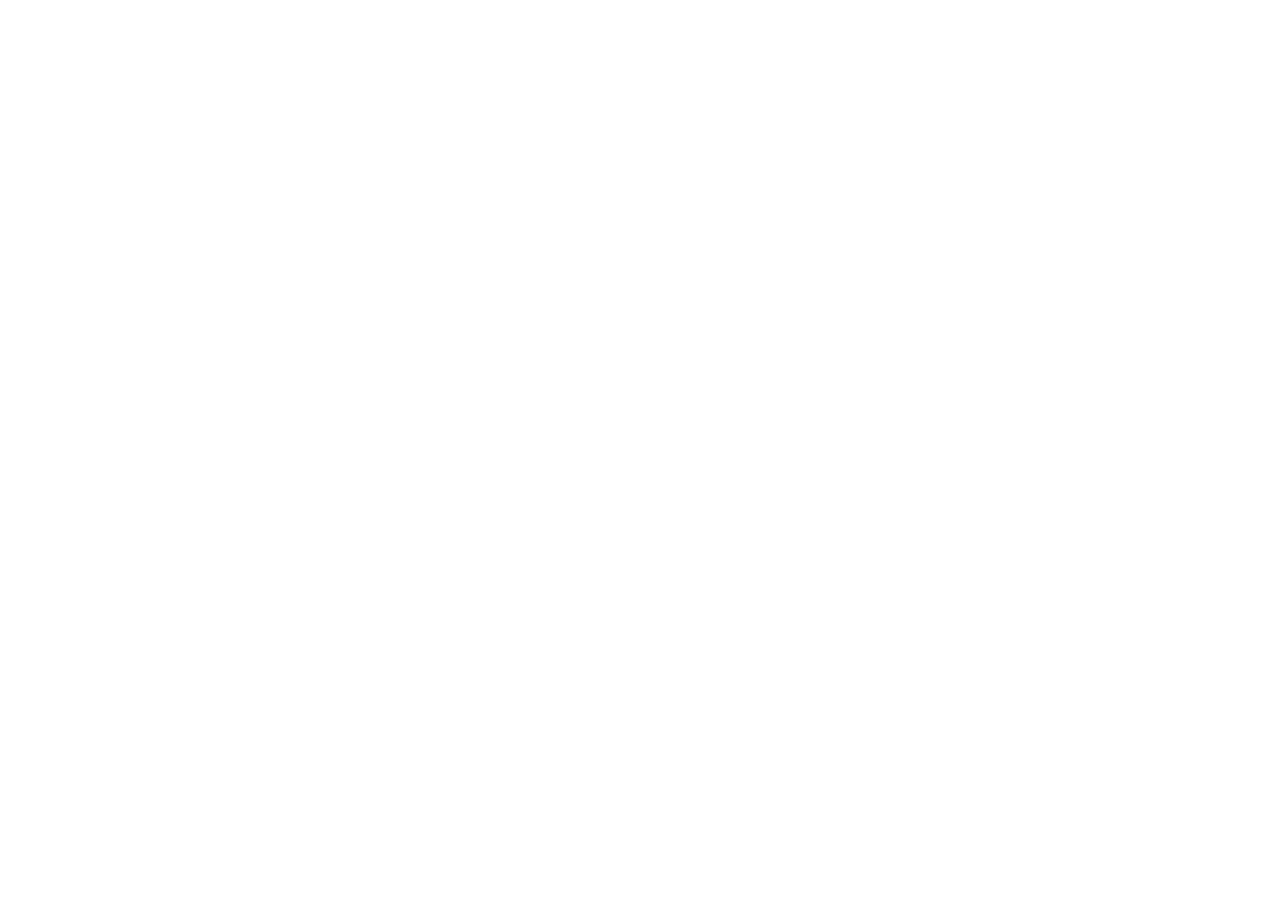
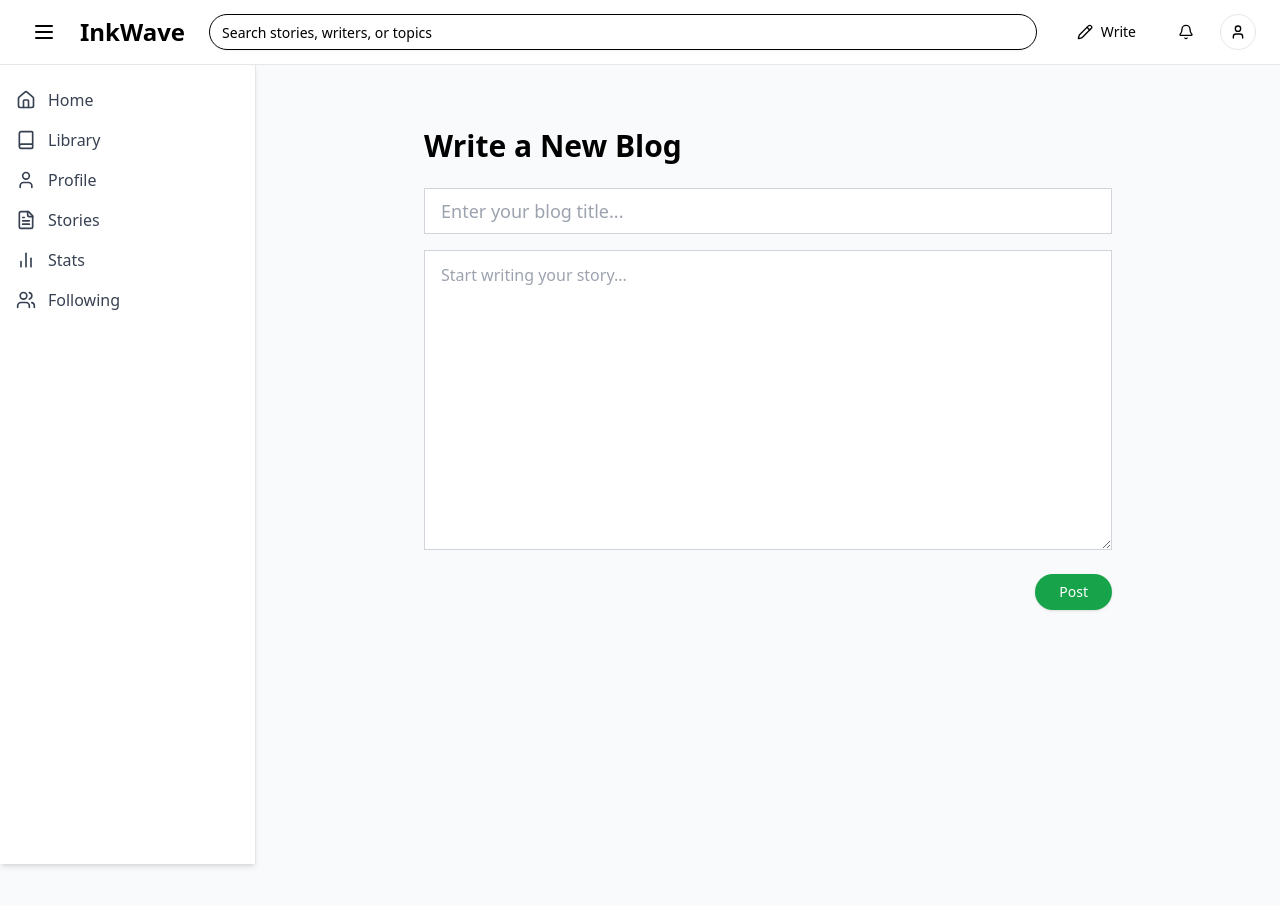
Before and after one commit to Samikshaborude9/InkWave, a React (Vite) app in the folder frontend/: page /write in a window 1280 px wide. Before the commit this address had no page. Shown: the top 906 px of the page. Before the commit the page ends 800 px from the top, so only its background shows below. Built offline with nearby package versions, Linux system fonts and the light colour scheme; sample sign-in values are in the browser's storage.

Commit message:
feat: added write page

```diff
--- a/frontend/src/App.tsx
+++ b/frontend/src/App.tsx
@@ -12,6 +12,7 @@ import Stats from "./pages/Stats";
 import Following from "./pages/Following";
 import PageTransition from "./components/animations/PageTransition";
 import PrivateRoute from "./components/PrivateRoutes";
+import Write from "./pages/Write";
 
 function App() {
   return (
@@ -45,6 +46,17 @@ function App() {
         />
 
         {/* Protected routes */}
+        <Route
+          path="/write"
+          element={
+        <PrivateRoute>
+          <PageTransition>
+            <Write />
+          </PageTransition>
+        </PrivateRoute>
+      }
+       />
+
         <Route
           path="/home"
           element={
--- /dev/null
+++ b/frontend/src/pages/Write.tsx
@@ -0,0 +1,77 @@
+import React, { useState } from "react";
+import Layout from "@/components/Layout";
+import { Button } from "@/components/ui/button";
+
+const Write = () => {
+  const [title, setTitle] = useState("");
+  const [body, setBody] = useState("");
+  const [isPosting, setIsPosting] = useState(false);
+
+  const handlePost = async () => {
+    if (!title.trim() || !body.trim()) {
+      alert("Please enter both title and content before posting.");
+      return;
+    }
+
+    setIsPosting(true);
+
+    try {
+      // Simulated API call — replace with your backend endpoint later
+      await new Promise((resolve) => setTimeout(resolve, 1500));
+
+      console.log("Posted blog:", { title, body });
+      alert("Your blog has been posted successfully!");
+
+      // Clear inputs after posting
+      setTitle("");
+      setBody("");
+    } catch (error) {
+      console.error("Error posting blog:", error);
+      alert("Something went wrong while posting your blog.");
+    } finally {
+      setIsPosting(false);
+    }
+  };
+
+  return (
+    <Layout>
+      <div className="flex flex-col min-h-screen px-6 md:px-20 py-10">
+        <h1 className="text-3xl font-bold mb-6">Write a New Blog</h1>
+
+        {/* Title Input */}
+        <input
+          type="text"
+          placeholder="Enter your blog title..."
+          value={title}
+          onChange={(e) => setTitle(e.target.value)}
+          className="border border-gray-300 rounded-lg px-4 py-2 mb-4 w-full text-lg focus:outline-none focus:ring-2 focus:ring-green-500"
+        />
+
+        {/* Body Input */}
+        <textarea
+          placeholder="Start writing your story..."
+          value={body}
+          onChange={(e) => setBody(e.target.value)}
+          className="border border-gray-300 rounded-lg px-4 py-3 w-full min-h-[300px] resize-y text-base focus:outline-none focus:ring-2 focus:ring-green-500"
+        />
+
+        {/* Post Button */}
+        <div className="flex justify-end mt-6">
+          <Button
+            onClick={handlePost}
+            disabled={isPosting}
+            className={`rounded-full px-6 py-2 text-white ${
+              isPosting
+                ? "bg-gray-400 cursor-not-allowed"
+                : "bg-green-600 hover:bg-green-700"
+            }`}
+          >
+            {isPosting ? "Posting..." : "Post"}
+          </Button>
+        </div>
+      </div>
+    </Layout>
+  );
+};
+
+export default Write;
```
